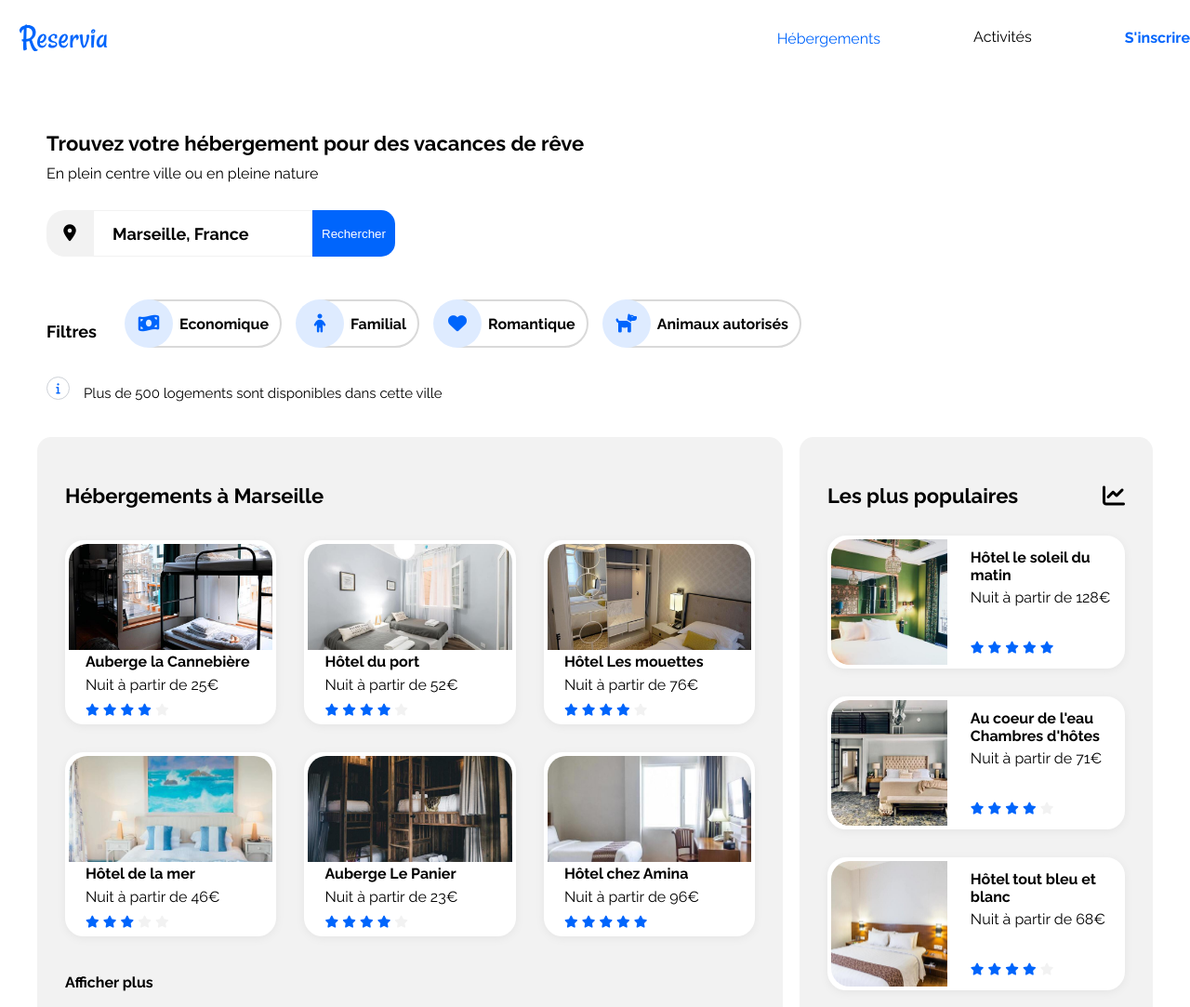
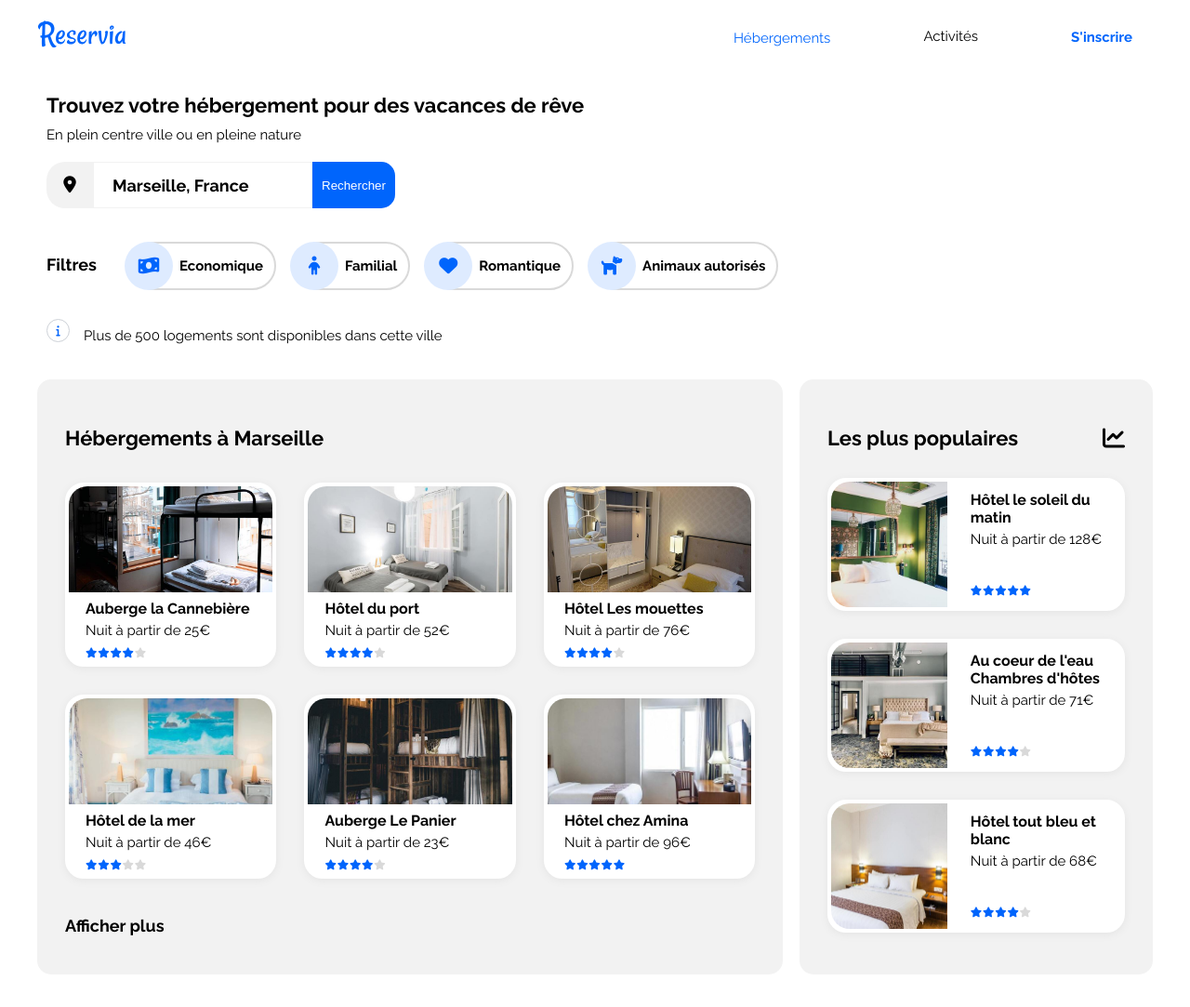
Before and after one commit to Aurelie715/AurelieBERNARD_2_30072021, a plain HTML site: page index.html in a window 1280 px wide. Shown: the part 20-1103 px from the top of the page at 93% size. Drawn offline with Linux system fonts and the light colour scheme.

Commit message:
project almost finished

```diff
--- a/index.html
+++ b/index.html
@@ -11,23 +11,31 @@
   <link href="https://fonts.googleapis.com/css2?family=Raleway:wght@400;700&display=swap" rel="stylesheet">
   <script src="https://kit.fontawesome.com/2c03516f22.js" crossorigin="anonymous"></script>
   <title>Reservia</title>
+  <meta name="description" content="Reservia - trouver votre hébergement pour des vacances de rêve">
 </head>
 
 <body>
   <div class="container">
     <header class="header">
-      <img src="public/Reservia.svg" alt="logo Reservia" class="header__logo" />
+      <h1>
+        <img class="header__logo" src="public/Reservia.svg"
+          alt="Reservia - trouver votre hébergement pour des vacances de rêve" />
+      </h1>
       <nav>
-        <a href="" class="login">S'inscrire</a>
+        <a href="#" class="login">S'inscrire</a>
         <ul class="nav">
-          <li class="nav__link nav__link--active"><a href="#hebergement">Hébergements</a></li>
-          <li class="nav__link"><a href="#activite">Activités</a></li>
+          <li class="nav__link nav__link--active">
+            <h2><a href="#hebergement">Hébergements</a></h2>
+          </li>
+          <li class="nav__link">
+            <h2><a href="#activite">Activités</a></h2>
+          </li>
         </ul>
       </nav>
     </header>
     <section class="find-hotel">
       <div class="quote">
-        <h1 class="quote__title">Trouvez votre hébergement pour des vacances de rêve</h1>
+        <h2 class="quote__title">Trouvez votre hébergement pour des vacances de rêve</h2>
         <p class="quote__bytitle">En plein centre ville ou en pleine nature</p>
       </div>
       <div class="search">
@@ -91,8 +99,8 @@
           <i class="title-famous__icon fas fa-chart-line"></i>
         </div>
         <div class="famous-hotel">
-          <a href="">
-            <article class="hotel">
+          <a href="#">
+            <article class="hotel hotel--white">
               <div class="hotel__image">
                 <img src="public/emile-guillemot-Bj_rcSC5XfE-unsplash.jpg" alt="" />
               </div>
@@ -111,11 +119,11 @@
               </div>
             </article>
           </a>
-          <a href="">
-            <article class="hotel">
-              <figure class="hotel__image">
+          <a href="#">
+            <article class="hotel hotel--white">
+              <div class="hotel__image">
                 <img src="public/aw-creative-VGs8z60yT2c-unsplash.jpg" alt="" />
-              </figure>
+              </div>
               <div class="hotel__content">
                 <div class="content">
                   <h3 class="content__title">Au coeur de l'eau Chambres d'hôtes</h3>
@@ -131,11 +139,11 @@
               </div>
             </article>
           </a>
-          <a href="">
-            <article class="hotel">
-              <figure class="hotel__image">
+          <a href="#">
+            <article class="hotel hotel--white">
+              <div class="hotel__image">
                 <img src="public/febrian-zakaria-sjvU0THccQA-unsplash.jpg" alt="" />
-              </figure>
+              </div>
               <div class="hotel__content">
                 <div class="content">
                   <h3 class="content__title">Hôtel tout bleu et blanc</h3>
@@ -156,8 +164,8 @@
       <section class="section-hotel">
         <h2 class="title-marseille" id="hebergement">Hébergements à Marseille</h2>
         <div class="marseille">
-          <a class="marseille-a" href="">
-            <article class="accommodation">
+          <a class="marseille-a" href="#">
+            <article class="accommodation accommodation--white">
               <img src="public/marcus-loke-WQJvWU_HZFo-unsplash.jpg" alt="image auberge la cannebière"
                 class="accommodation__image">
               <div class="accommodation__information">
@@ -173,8 +181,8 @@
               </div>
             </article>
           </a>
-          <a class="marseille-a" href="">
-            <article class="accommodation">
+          <a class="marseille-a" href="#">
+            <article class="accommodation accommodation--white">
               <img src="public/fred-kleber-gTbaxaVLvsg-unsplash.jpg" alt="image hôtel du port"
                 class="accommodation__image">
               <div class="accommodation__information">
@@ -190,8 +198,8 @@
               </div>
             </article>
           </a>
-          <a class="marseille-a" href="">
-            <article class="accommodation">
+          <a class="marseille-a" href="#">
+            <article class="accommodation accommodation--white">
               <img src="public/reisetopia-B8WIgxA_PFU-unsplash.jpg" alt="image hôtel des mouettes"
                 class="accommodation__image">
               <div class="accommodation__information">
@@ -207,8 +215,8 @@
               </div>
             </article>
           </a>
-          <a class="marseille-a" href="">
-            <article class="accommodation">
+          <a class="marseille-a" href="#">
+            <article class="accommodation accommodation--white">
               <img src="public/annie-spratt-Eg1qcIitAuA-unsplash.jpg" alt="hôtel de la mer"
                 class="accommodation__image">
               <div class="accommodation__information">
@@ -224,8 +232,8 @@
               </div>
             </article>
           </a>
-          <a class="marseille-a" href="">
-            <article class="accommodation">
+          <a class="marseille-a" href="#">
+            <article class="accommodation accommodation--white">
               <img src="public/nicate-lee-kT-ZyaiwBe0-unsplash.jpg" alt="image auberge le panier"
                 class="accommodation__image">
               <div class="accommodation__information">
@@ -241,8 +249,8 @@
               </div>
             </article>
           </a>
-          <a class="marseille-a" href="">
-            <article class="accommodation">
+          <a class="marseille-a" href="#">
+            <article class="accommodation accommodation--white">
               <img src="public/febrian-zakaria-M6S1WvfW68A-unsplash.jpg" alt="image hôtel chez amina"
                 class="accommodation__image" />
               <div class="accommodation__information">
@@ -260,17 +268,15 @@
           </a>
         </div>
         <div class="more">
-          <a href="">Afficher plus</a>
+          <a href="#">Afficher plus</a>
         </div>
       </section>
     </div>
     <section class="section-activity">
       <h2 class="title-activities" id="activite">Activités à Marseille</h2>
       <div class="activities">
-
         <div class="div-activities">
-          <!-- <a href=""> -->
-          <a href="" class="activity activity--fullspace">
+          <a href="#" class="activity activity--fullspace">
             <div class="activity__image activity__image--fullspace">
               <img src="public/reno-laithienne-QUgJhdY5Fyk-unsplash.jpg" alt="image vieux port">
             </div>
@@ -278,91 +284,76 @@
               <h3>Vieux Port</h3>
             </div>
           </a>
-          <!-- </a> -->
         </div>
         <div class="div-activities">
-          <!-- <a href=""> -->
-          <article class="activity activity--fort">
+          <a href="#" class="activity activity--fort">
             <div class="activity__image activity__image--fort">
               <img src="public/paul-hermann-QFTrLdQIRhI-unsplash.jpg" alt="image fort de pomègues">
             </div>
             <div class="activity__title">
               <h3>Fort de Pomègues</h3>
             </div>
-          </article>
-          <!-- </a> -->
-          <!-- <a href=""> -->
-          <article class=" activity activity--frioul">
+          </a>
+          <a href="#" class=" activity activity--frioul">
             <div class="activity__image activity__image--frioul">
               <img src="public/kevin-hikari-rV_Qd1l-VXg-unsplash.jpg" alt="image îles du frioul">
             </div>
             <div class="activity__title">
               <h3>Îles du Frioul</h3>
             </div>
-          </article>
-          <!-- </a> -->
+          </a>
         </div>
         <div class="div-activities">
-          <!-- <a href=""> -->
-          <article class="activity activity--fullspace">
+          <a href="#" class="activity activity--fullspace">
             <div class="activity__image activity__image--fullspace">
               <img src="public/kilyan-sockalingum-NR8-cBCN3aI-unsplash.jpg" alt="image parc national des calanques">
             </div>
             <div class="activity__title">
               <h3>Parc National des Calanques</h3>
             </div>
-          </article>
-          <!-- </a> -->
+          </a>
         </div>
         <div class="div-activities">
-          <!-- <a href=""> -->
-          <article class="activity activity--garde">
+          <a href="#" class="activity activity--garde">
             <div class="activity__image activity__image--garde">
               <img src="public/florian-wehde-xW9e8gdotxI-unsplash.jpg" alt="image notre dame de la garde">
             </div>
             <div class="activity__title">
               <h3>Notre-Dame-de-la-Garde</h3>
             </div>
-          </article>
-          <!-- </a> -->
-          <!-- <a href=""> -->
-          <article class=" activity activity--longchamp">
+          </a>
+          <a href="#" class=" activity activity--longchamp">
             <div class="activity__image activity__image--longchamp">
               <img src="public/lena-paulin-wH2-EJoDcV0-unsplash.jpg" alt="image parc Longchamp">
             </div>
             <div class="activity__title">
               <h3>Parc Longchamp</h3>
             </div>
-          </article>
-          <!-- </a> -->
+          </a>
         </div>
-
-
-
       </div>
-    </section>
     </section>
     <footer class="footer">
       <div class="footer-part">
         <h3 class="footer-part__title">A propos</h3>
         <ul>
-          <li><a href="" class="footer-part__link">Fonctionnement du site</a></li>
-          <li><a href="" class="footer-part__link">Conditions générales de vente</a></li>
-          <li><a href="" class="footer-part__link">Données et confidentialité</a></li>
+          <li><a href="#" class="footer-part__link">Fonctionnement du site</a></li>
+          <li><a href="#" class="footer-part__link">Conditions générales de vente</a></li>
+          <li><a href="#" class="footer-part__link">Données et confidentialité</a></li>
         </ul>
       </div>
       <div class="footer-part">
         <h3 class="footer-part__title">Nos hébergements</h3>
         <ul>
-          <li><a href="" class="footer-part__link">Charte qualité</a></li>
-          <li><a href="" class="footer-part__link">Soumettre votre hôtel</a></li>
+          <li><a href="#" class="footer-part__link">Charte qualité</a></li>
+          <li><a href="#" class="footer-part__link">Soumettre votre hôtel</a></li>
         </ul>
       </div>
       <div class="footer-part">
         <h3 class="footer-part__title">Assistance</h3>
         <ul>
-          <li><a href="" class="footer-part__link">Centre d'aide</a></li>
-          <li><a href="" class="footer-part__link">Nous contacter</a></li>
+          <li><a href="#" class="footer-part__link">Centre d'aide</a></li>
+          <li><a href="#" class="footer-part__link">Nous contacter</a></li>
         </ul>
       </div>
     </footer>
--- a/style.css
+++ b/style.css
@@ -6,10 +6,10 @@
 
 body {
   font-family: "Raleway", sans-serif;
-  font-size: 16px;
+  font-size: 15px;
 }
 
-.container{
+.container {
   min-width: 320px;
   max-width: 1920px;
   margin: auto;
@@ -63,6 +63,7 @@ footer {
   margin: 30px 0 0 0;
   display: flex;
   flex-wrap: wrap;
+  align-items: center;
 }
 
 .header__logo {
@@ -87,8 +88,7 @@ nav {
 nav a {
   display: flex;
   justify-content: flex-end;
-  margin-bottom: 20px;
-  margin-top: -30px;
+  margin-top: -35px;
 }
 
 .nav__link {
@@ -96,6 +96,11 @@ nav a {
   justify-content: center;
   flex: 50%;
   border-bottom: 3px solid #f2f2f2;
+}
+
+.nav__link h2 {
+  font-size: unset;
+  font-weight: 400;
 }
 
 .nav__link--active {
@@ -272,7 +277,6 @@ nav a {
 }
 
 /* aside les plus populaires  */
-
 .all-hotels {
   display: flex;
   flex-direction: column;
@@ -296,9 +300,12 @@ nav a {
 
 .hotel {
   display: flex;
-  background-color: white;
   height: 135px;
   margin: 6px 0;
+}
+
+.hotel--white {
+  background-color: white;
 }
 
 .hotel__image {
@@ -326,21 +333,20 @@ nav a {
   padding: 0 0 5px 0;
 }
 
-/* .content__byline {
-  line-height: 30px;
-} */
+.star > .fas:not(:first-child)::before {
+  margin-left: -3px;
+}
 
 .fa-star {
-  font-size: 13px;
+  font-size: 11px;
   color: #0065fc;
 }
 
 .star--inactive {
-  color: #f2f2f2;
+  color: rgba(217, 217, 217);
 }
 
 /* section hébergement à Marseille */
-
 .title-marseille {
   margin: 0 0 20px 0;
 }
@@ -350,13 +356,14 @@ nav a {
   flex-direction: column;
 }
 
-
-
 .accommodation {
   display: flex;
   flex-direction: column;
   height: 190px;
   margin: 7px 0;
+}
+
+.accommodation--white {
   background-color: white;
 }
 
@@ -373,12 +380,17 @@ nav a {
   align-items: flex-start;
   justify-content: space-around;
   height: 40%;
-  padding: 0 0 0 18px;
+  padding: 5px 0 0 18px;
+}
+
+.information__star > .fas:not(:first-child)::before {
+  margin-left: -3px;
 }
 
 .more {
   margin: 25px 0 0 0;
   font-weight: bold;
+  font-size: 18px;
 }
 
 /*section activités à Marseille*/
@@ -424,13 +436,13 @@ nav a {
   padding: 20px 0 0 20px;
 }
 
-h3 a {
+/* h3 a {
   display: inline-block;
-   position: relative;
-   z-index: 1;
-   padding: 3em;
-   margin: -3em;
-}
+  position: relative;
+  z-index: 1;
+  padding: 3em;
+  margin: -3em;
+} */
 
 /* Footer */
 .footer {
@@ -457,9 +469,18 @@ footer ul {
 
 @media (min-width: 768px) {
   /* reponsive tablet */
+  aside,
+  .section-hotel {
+    padding: 30px 20px 30px 20px;
+  }
+
   /* header tablet*/
   .header {
     flex-wrap: nowrap;
+    margin: 0 0 0 40px;
+  }
+
+  .header__logo {
     margin: unset;
   }
 
@@ -468,6 +489,7 @@ footer ul {
     display: flex;
     justify-content: flex-end;
     align-items: center;
+    margin: 0 5% 0 0;
   }
 
   nav a {
@@ -500,6 +522,9 @@ footer ul {
 
   .filter__title {
     margin: 0 30px 0 0;
+    font-weight: 800;
+    padding: 20px 0 0 0;
+    font-size: 18px;
   }
 
   /* barre de recherche tablet */
@@ -529,11 +554,11 @@ footer ul {
   .famous-hotel {
     flex-direction: row;
     flex-wrap: wrap;
-    justify-content: space-between;
+    justify-content: space-around;
   }
 
   .hotel {
-    width: 310px;
+    width: 300px;
     margin: 15px 0;
   }
 
@@ -549,29 +574,34 @@ footer ul {
     flex: 30%;
   }
 
-  .marseille-a:nth-child(3n+1), .marseille-a:nth-child(3n+2) {
+  .marseille-a:nth-child(3n + 1),
+  .marseille-a:nth-child(3n + 2) {
     margin: 0 30px 0 0;
   }
 
   .accommodation {
-    /* width: 248px; */
     margin: 15px 0;
   }
 
   /* section activités à Marseilles tablet*/
   .section-activity {
-    margin: 30px 40px 30px 40px;
+    margin: 20px 20px 30px 20px;
   }
 
   .activities {
     flex-direction: row;
-    justify-content: space-between;
+    flex-wrap: wrap;
+    justify-content: space-around;
   }
 
   .div-activities {
     height: 450px;
-    flex: 0 0 22%;
+    flex: 0 0 45%;
     justify-content: space-between;
+  }
+
+  .div-activities:nth-child(-n + 2) {
+    margin: 0 0 40px 0;
   }
 
   .activity {
@@ -634,16 +664,20 @@ footer ul {
   }
 }
 
-@media (min-width: 1224px){
+@media (min-width: 1224px) {
   /* responsive desktop */
   aside,
   .section-hotel {
-    padding: 50px 30px;
+    padding: 50px 30px 30px 30px;
   }
 
   /* header desktop*/
   .header {
     flex-wrap: nowrap;
+    margin: 0 0 0 40px;
+  }
+
+  .header__logo {
     margin: unset;
   }
 
@@ -652,6 +686,7 @@ footer ul {
     display: flex;
     justify-content: flex-end;
     align-items: center;
+    margin: 0 5% 0 0;
   }
 
   nav a {
@@ -679,13 +714,17 @@ footer ul {
   /* section find hotel desktop */
   .find-hotel {
     padding: unset;
-    margin: 40px 50px 40px 50px;
+    margin: 0 50px 40px 50px;
+  }
+
+  .quote__bytitle {
+    padding: 0 0 20px 0;
   }
 
   /* filtres desktop */
   .filter {
     flex-direction: row;
-    margin: 40px 0 0 0;
+    margin: 30px 0 0 0;
   }
 
   .filter__title {
@@ -753,17 +792,16 @@ footer ul {
   }
 
   .accommodation {
-    /* width: 248px; */
     margin: 15px 0 15px 0;
   }
 
-  /* .marseille-a:nth-child(3n+1), .marseille-a:nth-child(3n+2) {
-    margin: 0 30px 0 0;
-  } */
-
   /* section activités à Marseilles desktop*/
   .section-activity {
-    margin: 30px 40px 30px 40px;
+    margin: 50px 40px;
+  }
+
+  .title-activities {
+    margin: 0 0 30px 0;
   }
 
   .activities {
@@ -775,6 +813,10 @@ footer ul {
     height: 450px;
     flex: 0 0 22%;
     justify-content: space-between;
+  }
+
+  .div-activities:nth-child(-n + 2) {
+    margin: unset;
   }
 
   .activity {
```
